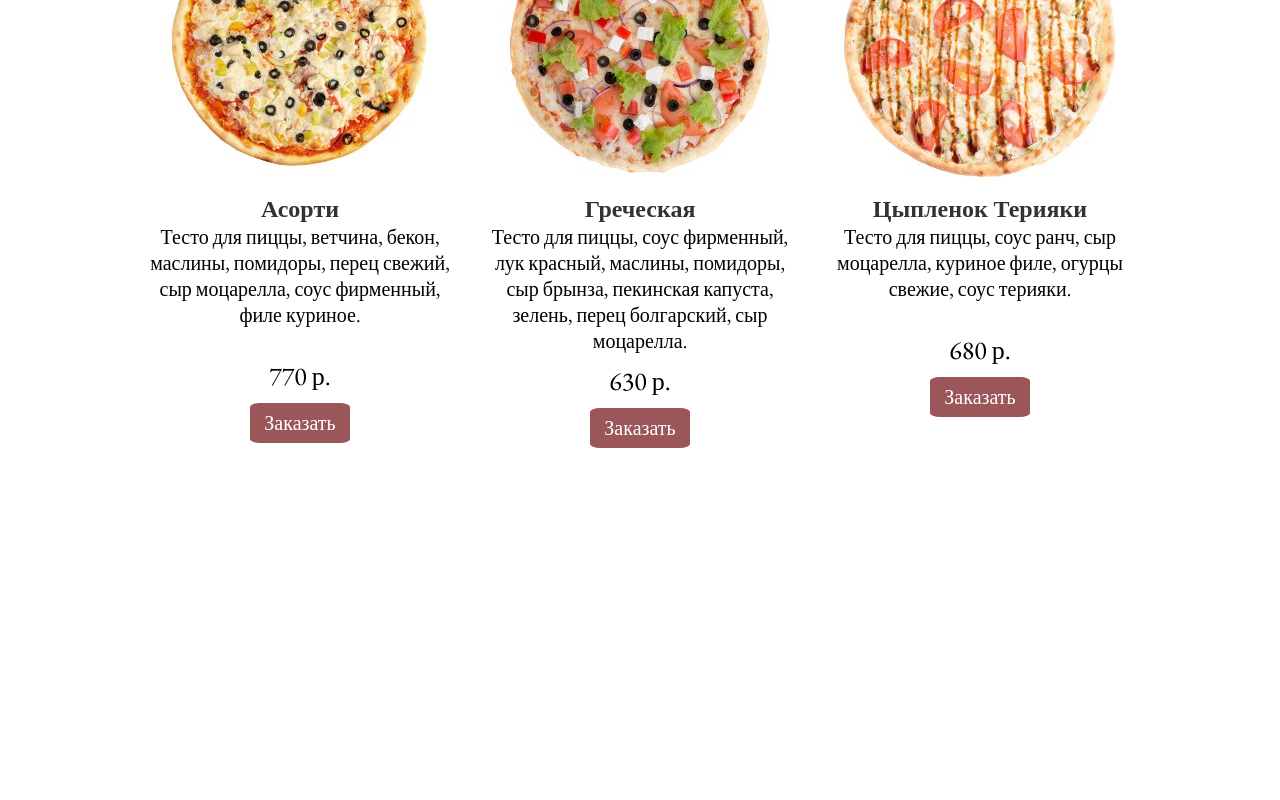
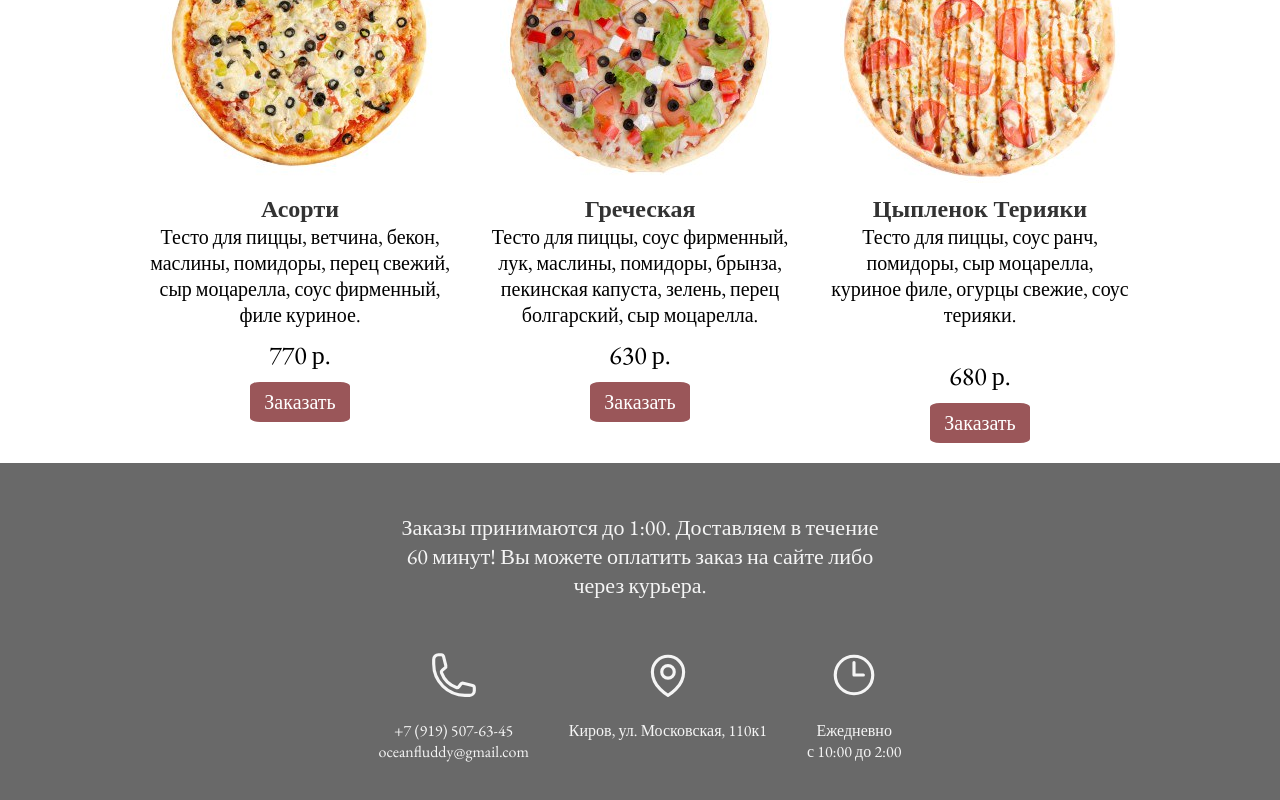
Before and after one commit to goddanshi/p1zza, a Vue app in the folder delivery/frontend/: page / in a window 1280 px wide. Shown: the part 875-1675 px from the top of the page. Before the commit the page ends 1343 px from the top, so only its background shows below. Built offline with nearby package versions, Linux system fonts and the light colour scheme.

Commit message:
Разбивка на компоненты, окончание основной верстки

```diff
--- /dev/null
+++ b/delivery/frontend/src/components/Footeer.vue
@@ -0,0 +1,86 @@
+<template>
+<footer>
+    <div class="foot">
+        <div class="nadpisfoot">
+            <p>Заказы принимаются до 1:00. Доставляем в течение 60 минут! Вы можете оплатить заказ на сайте либо через курьера.</p>
+        </div>
+        <div class="navigation">
+        <div class="contact-info">
+            <div class="phone">
+                <svg xmlns="http://www.w3.org/2000/svg" fill="none" viewBox="0 0 24 24" stroke-width="1.5" stroke="currentColor" class="size-6">
+                    <path stroke-linecap="round" stroke-linejoin="round" d="M2.25 6.75c0 8.284 6.716 15 15 15h2.25a2.25 2.25 0 0 0 2.25-2.25v-1.372c0-.516-.351-.966-.852-1.091l-4.423-1.106c-.44-.11-.902.055-1.173.417l-.97 1.293c-.282.376-.769.542-1.21.38a12.035 12.035 0 0 1-7.143-7.143c-.162-.441.004-.928.38-1.21l1.293-.97c.363-.271.527-.734.417-1.173L6.963 3.102a1.125 1.125 0 0 0-1.091-.852H4.5A2.25 2.25 0 0 0 2.25 4.5v2.25Z" />
+                </svg>
+                <p>+7 (919) 507-63-45 <br> oceanfluddy@gmail.com</p>
+            </div>
+            <div class="loc">
+                <svg xmlns="http://www.w3.org/2000/svg" fill="none" viewBox="0 0 24 24" stroke-width="1.5" stroke="currentColor" class="size-6">
+                    <path stroke-linecap="round" stroke-linejoin="round" d="M15 10.5a3 3 0 1 1-6 0 3 3 0 0 1 6 0Z" />
+                    <path stroke-linecap="round" stroke-linejoin="round" d="M19.5 10.5c0 7.142-7.5 11.25-7.5 11.25S4.5 17.642 4.5 10.5a7.5 7.5 0 1 1 15 0Z" />
+                </svg>
+                <p>Киров, ул. Московская, 110к1</p>
+            </div>
+            <div class="time">
+                <svg xmlns="http://www.w3.org/2000/svg" fill="none" viewBox="0 0 24 24" stroke-width="1.5" stroke="currentColor" class="size-6">
+                    <path stroke-linecap="round" stroke-linejoin="round" d="M12 6v6h4.5m4.5 0a9 9 0 1 1-18 0 9 9 0 0 1 18 0Z" />
+                </svg><p>Ежедневно <br>с 10:00 до 2:00</p>
+            </div>
+     </div>
+</div>
+    </div>
+</footer>
+</template>
+<script>
+
+</script>
+<style>
+.foot{
+    font-family: "EB Garamond", serif;
+    background-color: #696969;
+    height: 500px;
+}
+.nadpisfoot {
+    display: flex;
+    padding-top: 50px;
+    text-align: center;
+    justify-content: center;
+}
+.nadpisfoot p {
+    color: whitesmoke;
+    font-size: 22px;
+    width: 500px;
+}
+.navigation {
+    display: flex;
+    flex-direction: column;
+    justify-content: space-between;
+    padding-top: 50px;
+    color: whitesmoke;
+}
+
+
+.contact-info {
+    display: flex;
+    flex-direction: row;
+    justify-content: center;
+    gap: 40px;
+}
+.time,
+.phone,
+.loc {
+    display: flex;
+    flex-direction: column;
+    align-items: center;
+    gap: 20px;
+}
+.time svg,
+.phone svg,
+.loc svg {
+    width: 50px;
+    color: whitesmoke;
+}
+.time,
+.phone p,
+.loc p {
+    text-align: center;
+}
+</style>
--- a/delivery/frontend/src/components/PizzaBody.vue
+++ b/delivery/frontend/src/components/PizzaBody.vue
@@ -1,12 +1,15 @@
 <template>
 <div class="body">
     <Row1 />
+    <Footeer />
 </div>
+
 </template>
 <script>
     import Row1 from '../components/PizzaRow1.vue';
+    import Footeer from '../components/Footeer.vue';
     export default {
-        components: { Row1 },
+        components: { Row1, Footeer }, //Важно все записывать в одном components, при создании 2 и более будут накладываться друг на друга.
         data(){
         return {
 
--- a/delivery/frontend/src/components/PizzaRow1.vue
+++ b/delivery/frontend/src/components/PizzaRow1.vue
@@ -30,7 +30,7 @@
         <div class="image-container">
             <img :src="asorti" alt="Pizza" />
             <p class="image-caption">Асорти</p>
-            <p class="image-description">Тесто для пиццы, ветчина, бекон, маслины, помидоры, перец свежий, сыр моцарелла, соус фирменный, филе куриное.</p><br>
+            <p class="image-description">Тесто для пиццы, ветчина, бекон, маслины, помидоры, перец свежий, сыр моцарелла, соус фирменный, филе куриное.</p>
             <p class="image-price">770 р.</p>
             <button class="image-button">Заказать</button>
         </div>
@@ -38,7 +38,7 @@
         <div class="image-container">
             <img :src="greze" alt="Пепперони">
             <p class="image-caption">Греческая</p>
-            <p class="image-description">Тесто для пиццы, соус фирменный, лук красный, маслины, помидоры, сыр брынза, пекинская капуста, зелень, перец болгарский, сыр моцарелла.</p>
+            <p class="image-description">Тесто для пиццы, соус фирменный, лук, маслины, помидоры, брынза, пекинская капуста, зелень, перец болгарский, сыр моцарелла.</p>
             <p class="image-price">630 р.</p>
             <button class="image-button">Заказать</button>
         </div>
@@ -46,7 +46,7 @@
         <div class="image-container">
             <img :src="teriyaki" alt="Маргарита">
              <p class="image-caption">Цыпленок Терияки</p>
-            <p class="image-description">Тесто для пиццы, соус ранч, сыр моцарелла, куриное филе, огурцы свежие, соус терияки.</p><br> <!-- br Для правильного отступа -->
+            <p class="image-description">Тесто для пиццы, соус ранч, помидоры, сыр моцарелла, куриное филе, огурцы свежие, соус терияки.</p><br> <!-- br Для правильного отступа -->
             <p class="image-price">680 р.</p>
             <button class="image-button">Заказать</button>
         </div>
```
